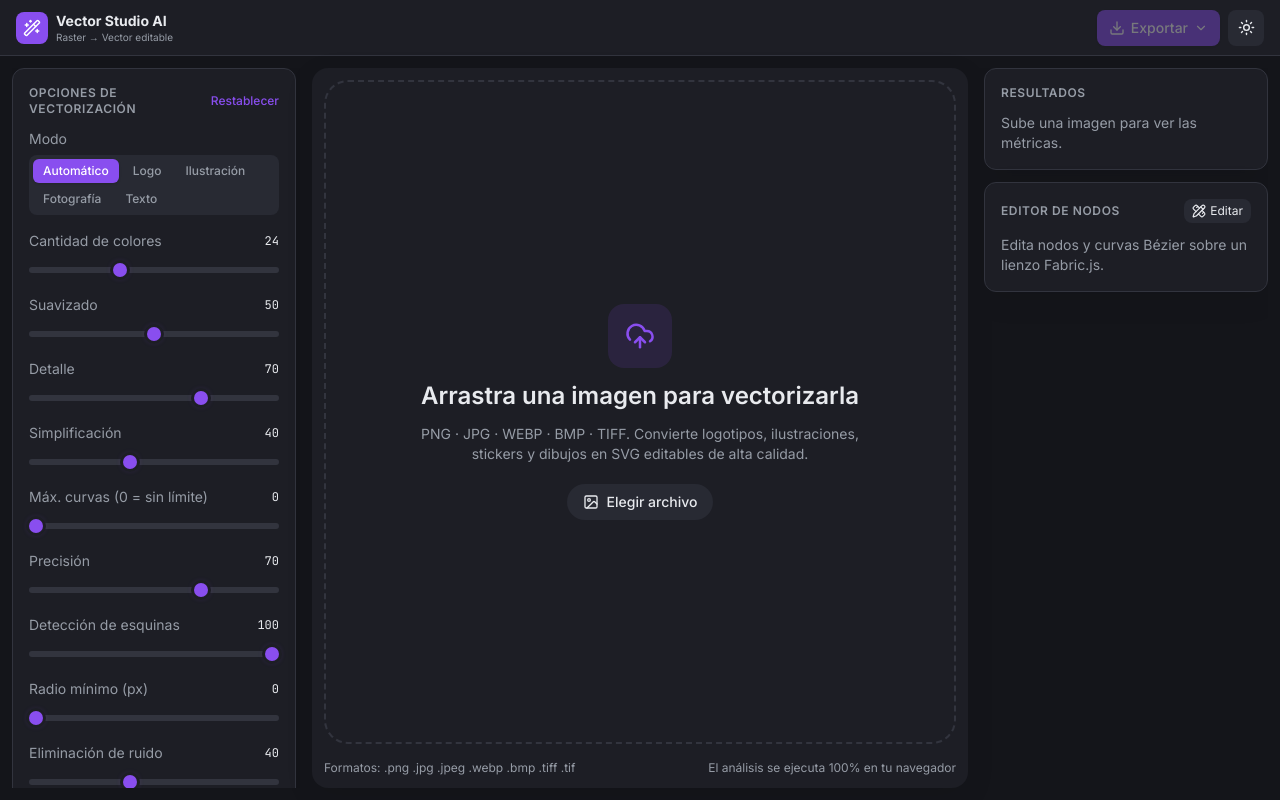
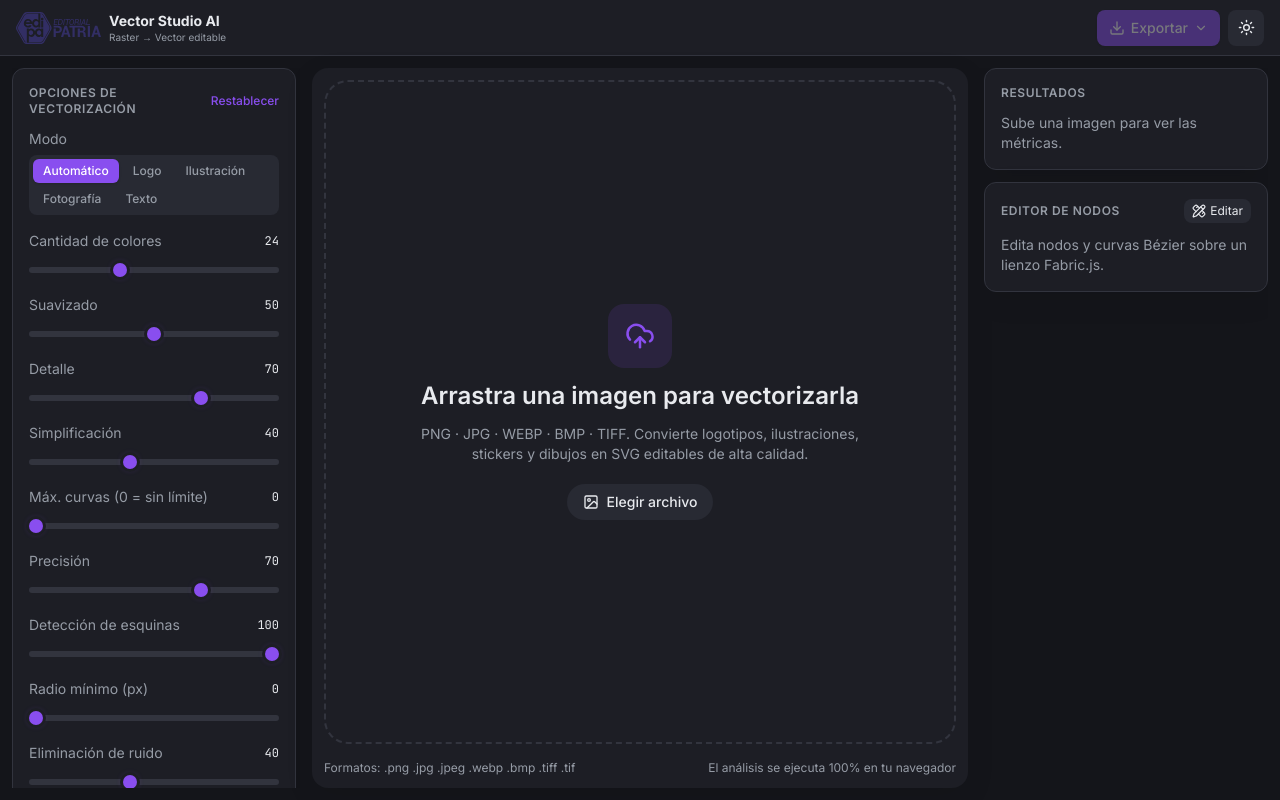
Before and after one commit to editorialpatriang-lang/TRACEADOR, a Next.js app: page / in a window 1280 px wide. Built offline with nearby package versions, Linux system fonts and the light colour scheme.

Commit message:
Tema claro por defecto + logo Editorial Patria en header
- useTheme.ts: initial='light' (antes 'dark').
- Header.tsx: reemplaza icono Wand2 por logo-edipa.svg a la izquierda.
- public/logo-edipa.svg: logo de Editorial Patria.

```diff
--- a/src/components/Header.tsx
+++ b/src/components/Header.tsx
@@ -2,7 +2,7 @@
 /**
  * Cabecera de la aplicación: marca, acciones y toggle de tema.
  */
-import { Moon, Sun, Wand2, X } from "lucide-react";
+import { Moon, Sun, X } from "lucide-react";
 import { useStudioStore } from "@/store/useStudioStore";
 import ExportMenu from "./toolbar/ExportMenu";
 
@@ -17,9 +17,11 @@ export default function Header() {
   return (
     <header className="flex h-14 items-center justify-between border-b border-[hsl(var(--border))] bg-surface-raised px-4">
       <div className="flex items-center gap-2">
-        <div className="flex h-8 w-8 items-center justify-center rounded-lg bg-[hsl(var(--accent))] text-[hsl(var(--accent-fg))]">
-          <Wand2 size={18} />
-        </div>
+        <img
+          src="/logo-edipa.svg"
+          alt="Editorial Patria"
+          className="h-8 w-auto"
+        />
         <div className="leading-tight">
           <h1 className="text-sm font-bold text-[hsl(var(--text))]">Vector Studio AI</h1>
           <p className="text-[10px] text-[hsl(var(--text-muted))]">Raster → Vector editable</p>
--- a/src/hooks/useTheme.ts
+++ b/src/hooks/useTheme.ts
@@ -22,7 +22,7 @@ export function useTheme(): void {
 
   // Inicialización: leer tema persistido / preferencia del sistema
   useEffect(() => {
-    let initial = "dark" as "dark" | "light";
+    let initial = "light" as "dark" | "light";
     try {
       const stored = localStorage.getItem(KEY);
       if (stored === "light" || stored === "dark") initial = stored;
```
Also changed, not shown: public/logo-edipa.svg (added).
